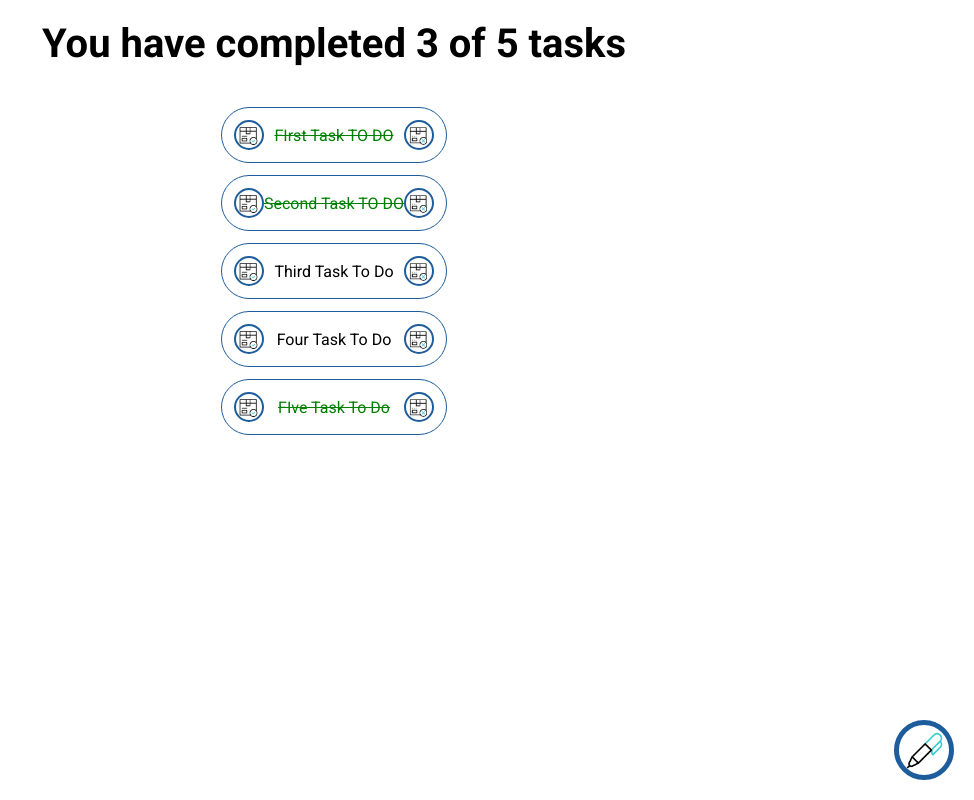
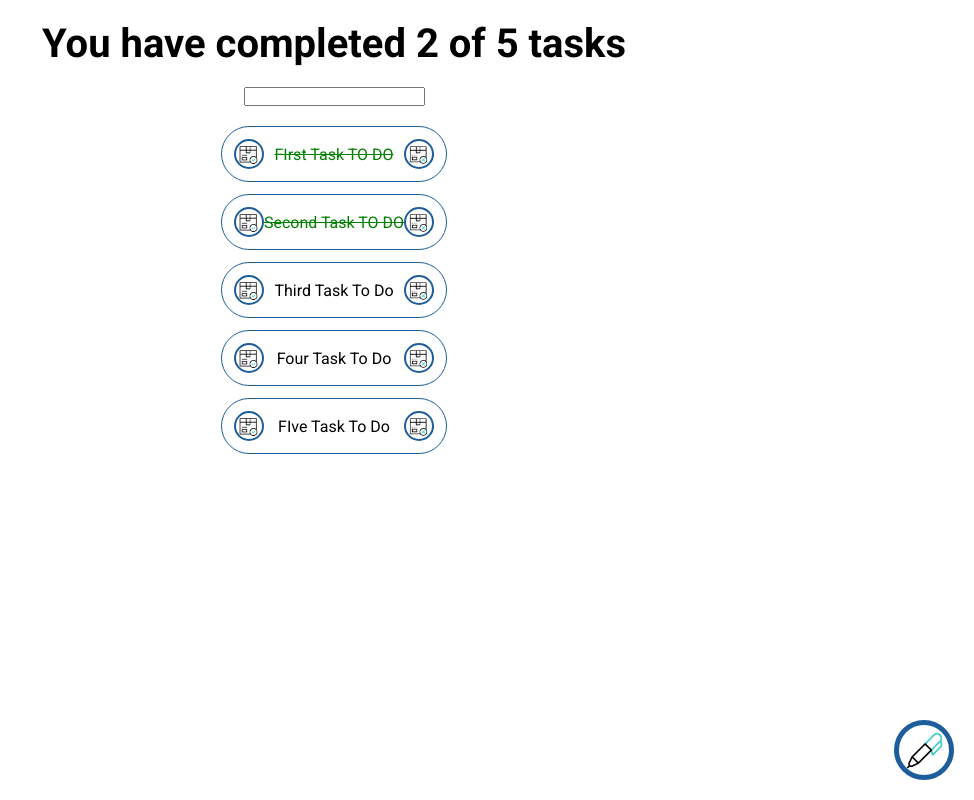
Before and after one commit to Diegofergamboa/Task-Sphere, a React (Vite) app: page / in a window 1280 px wide. Shown: the whole page, without its empty margins (306-1280 px from the left). Built offline with nearby package versions, Linux system fonts and the light colour scheme.

Commit message:
Filter completed

```diff
--- a/src/App.jsx
+++ b/src/App.jsx
@@ -10,7 +10,7 @@ const defaultTodos = [
   { text: 'Second Task TO DO', completed: true },
   { text: 'Third Task To Do', completed: false },
   { text: 'Four Task To Do ', completed: false },
-  { text: 'FIve Task To Do', completed: true },
+  { text: 'FIve Task To Do', completed: false },
 ];
 
 function App() {
@@ -21,6 +21,12 @@ function App() {
   const todosCompleted = todos.filter(todo => todo.completed).length
   const totalTodos = todos.length
 
+    {/*  Setup for the todos search and filter */ }
+    const [searchValue, setSearchValue] = useState('')
+
+    const filterTodos =  todos.filter(todo => todo.text.includes(searchValue))
+    console.log(filterTodos)
+
   return (
     <>
       <div className="App">
@@ -28,9 +34,12 @@ function App() {
           todosCompleted={todosCompleted}
           totalTodos={totalTodos}
         />
-        <TodoSearch />
+        <TodoSearch
+          searchValue={searchValue}
+          setSearchValue={setSearchValue}
+        />
         <TodoList>
-          {todos.map((todo) => {
+          {filterTodos.map((todo) => {
             return (
               <TodoItem
                 key={todo.text}
--- a/src/components/TodoSearch.jsx
+++ b/src/components/TodoSearch.jsx
@@ -1,10 +1,8 @@
 import React from 'react'
 
-const TodoSearch = () => {
+const TodoSearch = ({searchValue , setSearchValue}) => {
   return (
-    <div>
-
-    </div>
+    <input onChange={(event) => setSearchValue(event.target.value)} value={searchValue}/>
   )
 }
 
```
